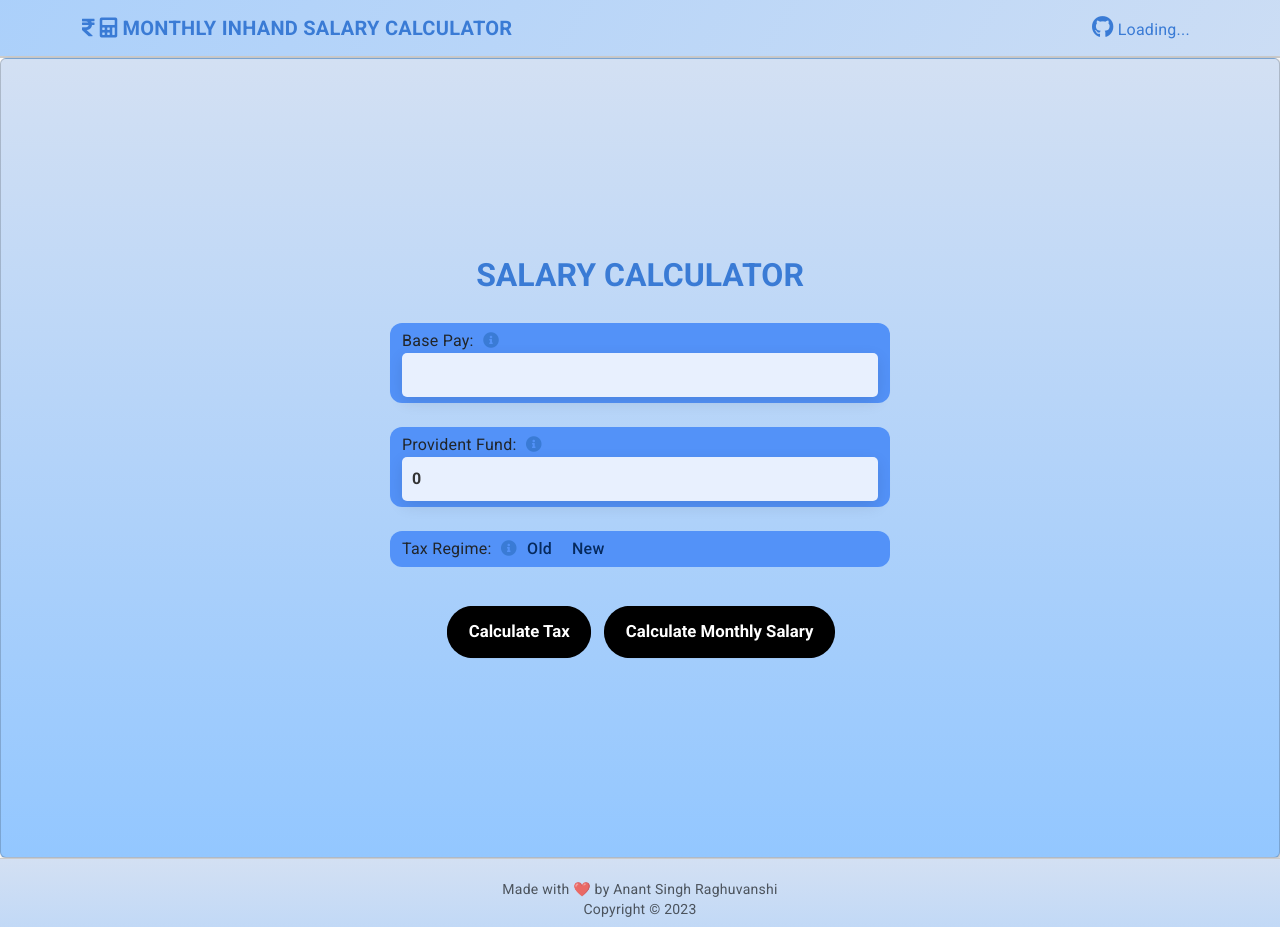
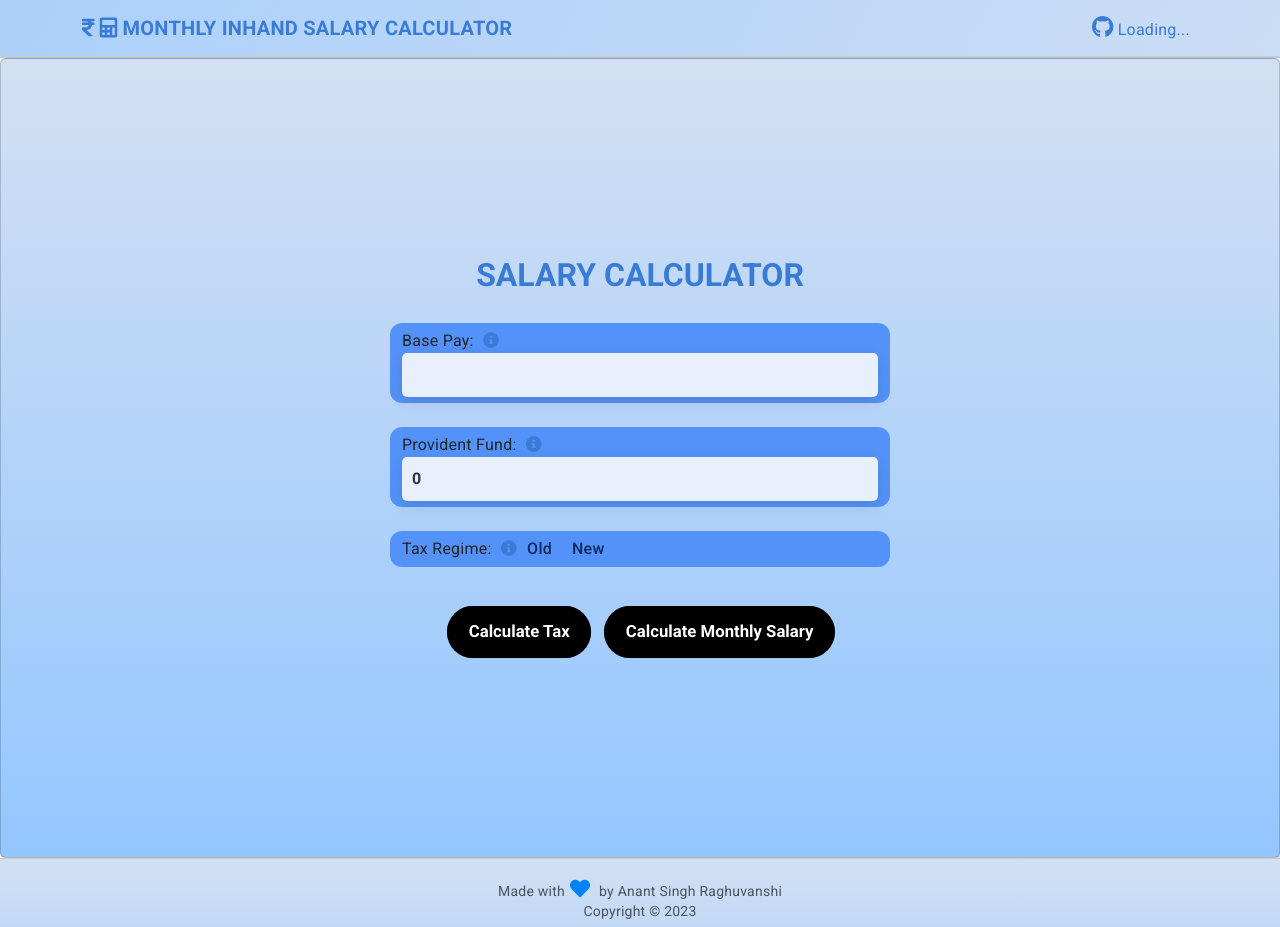
Before and after one commit to anantraghuvanshi/monthly-inhand-salary-calculator, an Angular app: page /salary-calculator in a window 1280 px wide. Shown: the top 927 px of the page. Built offline with nearby package versions, Linux system fonts and the light colour scheme; no server answers.

Commit message:
footer heart color changed

```diff
--- a/src/app/footer/footer.component.html
+++ b/src/app/footer/footer.component.html
@@ -1,8 +1,8 @@
 <footer class="footer">
   <div class="container">
-    <span class="text-muted text-center"
-      >Made with ❤️ by Anant Singh Raghuvanshi</span
-    >
+    <span class="text-muted text-center">Made with</span
+    ><span><i class="fa fa-heart"></i></span
+    ><span class="text-muted text-center"> by Anant Singh Raghuvanshi</span>
     <br />
     <span class="text-muted text-center">Copyright © 2023</span>
     <ul class="list-inline text-center">
```
